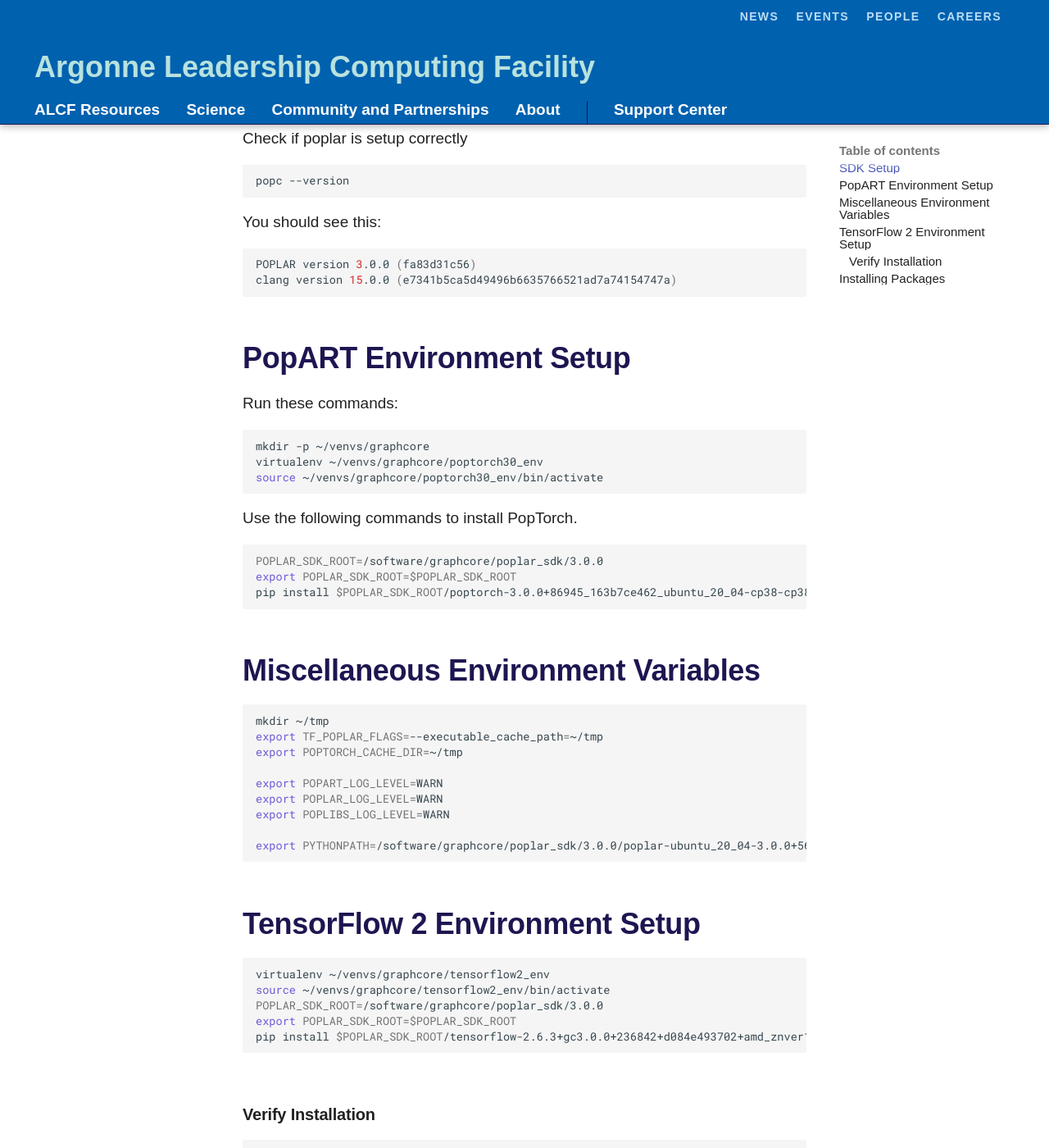
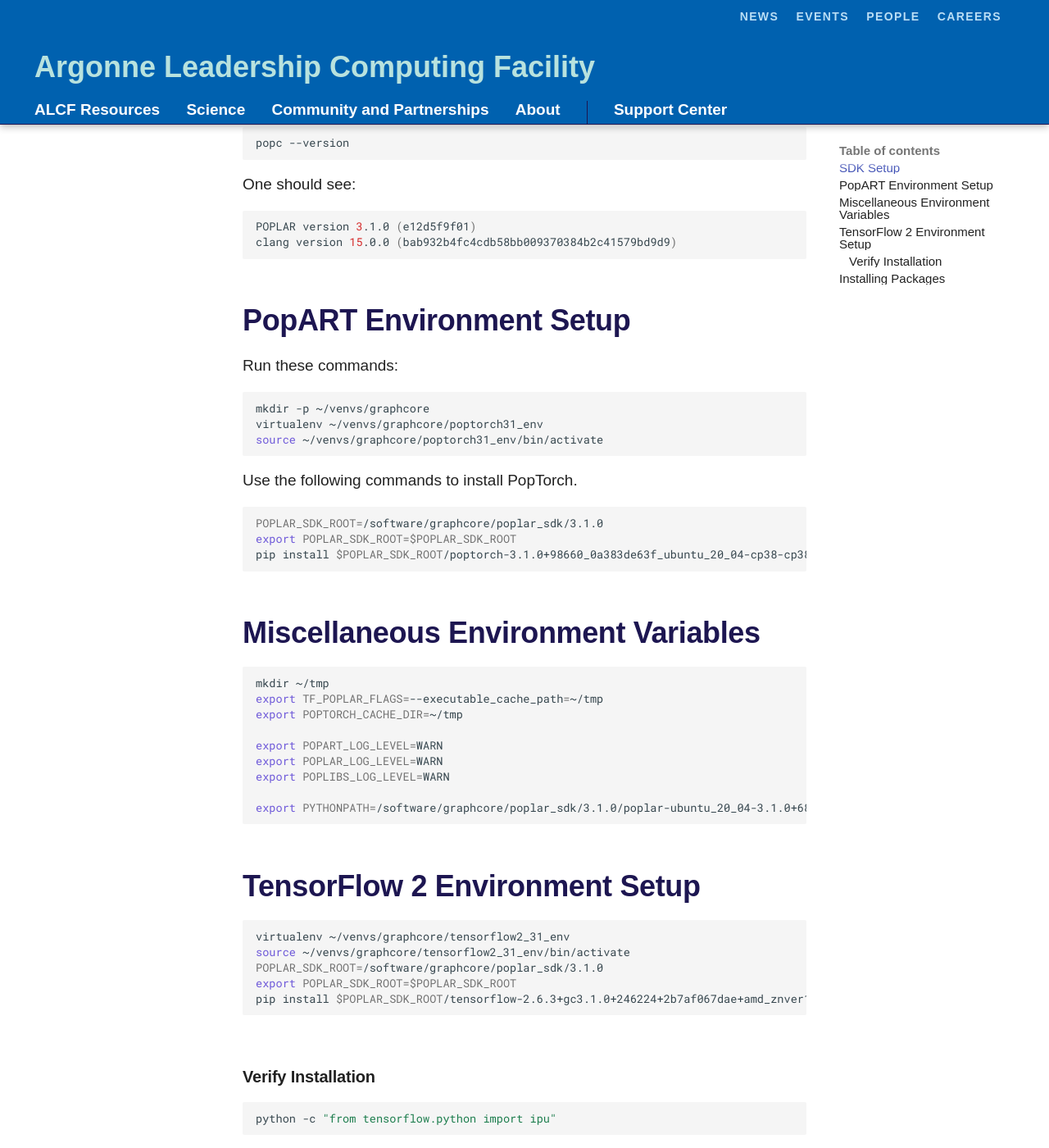
Before and after one commit to argonne-lcf/ai-testbed-userdocs, an MkDocs documentation site: the page built from docs/graphcore/Virtual-Environments.md, in a window 1280 px wide and 1400 px high, scrolled down 509 px. Shown: the whole window at 82% size. Built offline with MkDocs 1.6.1 and Material for MkDocs 9.7.7, drawn with Linux system fonts in a browser that asks for light colours; some web fonts are replaced; comment, search, counter and statistics services are not loaded; some of the changed text lies outside the part shown.

Commit message:
Updates for Graphcore SDK 3.1.0.

````diff
--- a/docs/graphcore/Virtual-Environments.md
+++ b/docs/graphcore/Virtual-Environments.md
@@ -2,27 +2,25 @@
 
 ## SDK Setup
 
-The Graphcore system has a bash shell scripts to set up the required software environment.
+The **Graphcore** system has a bash shell script to set up the required software environment.
 
-Use
+The following command is automatically executed when one logs into a node.
 
 ```bash
-source /software/graphcore/poplar_sdk/3.0.0/enable
+source /software/graphcore/poplar_sdk/3.1.0/enable
 ```
 
-Ignore the error from the second command.
-
-Check if poplar is setup correctly
+Check if **Poplar** is setup correctly:
 
 ```bash
 popc --version
 ```
 
-You should see this:
+One should see:
 
 ```bash
-POPLAR version 3.0.0 (fa83d31c56)
-clang version 15.0.0 (e7341b5ca5d49496b6635766521ad7a74154747a)
+POPLAR version 3.1.0 (e12d5f9f01)
+clang version 15.0.0 (bab932b4fc4cdb58bb009370384b2c41579bd9d9)
 ```
 
 ## PopART Environment Setup
@@ -31,16 +29,16 @@
 
 ```bash
 mkdir -p ~/venvs/graphcore
-virtualenv ~/venvs/graphcore/poptorch30_env
-source ~/venvs/graphcore/poptorch30_env/bin/activate
+virtualenv ~/venvs/graphcore/poptorch31_env
+source ~/venvs/graphcore/poptorch31_env/bin/activate
 ```
 
 Use the following commands to install PopTorch.
 
 ```bash
-POPLAR_SDK_ROOT=/software/graphcore/poplar_sdk/3.0.0
+POPLAR_SDK_ROOT=/software/graphcore/poplar_sdk/3.1.0
 export POPLAR_SDK_ROOT=$POPLAR_SDK_ROOT
-pip install $POPLAR_SDK_ROOT/poptorch-3.0.0+86945_163b7ce462_ubuntu_20_04-cp38-cp38-linux_x86_64.whl
+pip install $POPLAR_SDK_ROOT/poptorch-3.1.0+98660_0a383de63f_ubuntu_20_04-cp38-cp38-linux_x86_64.whl
 ```
 
 ## Miscellaneous Environment Variables
@@ -54,17 +52,17 @@
 export POPLAR_LOG_LEVEL=WARN
 export POPLIBS_LOG_LEVEL=WARN
 
-export PYTHONPATH=/software/graphcore/poplar_sdk/3.0.0/poplar-ubuntu_20_04-3.0.0+5691-1e179b3b85/python:$PYTHONPATH
+export PYTHONPATH=/software/graphcore/poplar_sdk/3.1.0/poplar-ubuntu_20_04-3.1.0+6824-9c103dc348/python:$PYTHONPATH
 ```
 
 ## TensorFlow 2 Environment Setup
 
 ```bash
-virtualenv ~/venvs/graphcore/tensorflow2_env
-source ~/venvs/graphcore/tensorflow2_env/bin/activate
-POPLAR_SDK_ROOT=/software/graphcore/poplar_sdk/3.0.0
+virtualenv ~/venvs/graphcore/tensorflow2_31_env
+source ~/venvs/graphcore/tensorflow2_31_env/bin/activate
+POPLAR_SDK_ROOT=/software/graphcore/poplar_sdk/3.1.0
 export POPLAR_SDK_ROOT=$POPLAR_SDK_ROOT
-pip install $POPLAR_SDK_ROOT/tensorflow-2.6.3+gc3.0.0+236842+d084e493702+amd_znver1-cp38-cp38-linux_x86_64.whl
+pip install $POPLAR_SDK_ROOT/tensorflow-2.6.3+gc3.1.0+246224+2b7af067dae+amd_znver1-cp38-cp38-linux_x86_64.whl
 ```
 
 ### Verify Installation
@@ -76,7 +74,7 @@
 You should see:
 
 ```bash
-2023-01-03 20:32:20.907256: I tensorflow/compiler/plugin/poplar/driver/poplar_platform.cc:43] Poplar version: 3.0.0 (fa83d31c56) Poplar package: 1e179b3b85
+2023-01-04 17:17:12.609331: I tensorflow/compiler/plugin/poplar/driver/poplar_platform.cc:43] Poplar version: 3.1.0 (e12d5f9f01) Poplar package: 9c103dc348
 ```
 
 ## Installing Packages
````
Also changed, not shown: docs/graphcore/Example-Programs.md (+13 -7 lines), docs/graphcore/Getting-Started.md (+1 -1 lines), docs/graphcore/Scaling-ResNet50.md (+13 -41 lines), docs/graphcore/benchmarks.yml (+21 -15 lines), docs/graphcore/old-Virtual-Environment.md (deleted, +0 -101 lines), 1 other file.
